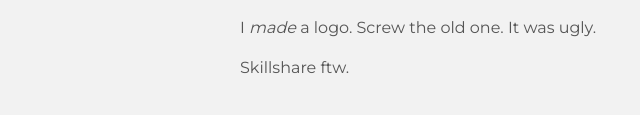
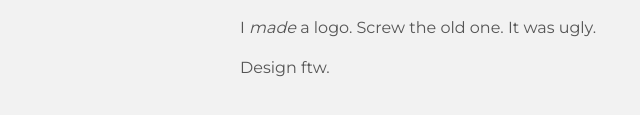
Before and after one commit to Fredthearboro/fredthearboro.github.io, a plain HTML site: page index.html in a window 1280 px wide. Shown: the part 685-800 px from the top of the page, 0-640 px from the left. Drawn offline with Linux system fonts and the light colour scheme; files whose address does not match are found by name.

Commit message:
Update index.html

```diff
--- a/index.html
+++ b/index.html
@@ -40,7 +40,7 @@
             <h3 class="post-title">Becoming a Designer</h3>
             <div class="post-content">
               <p>I <em>made</em> a logo. Screw the old one. It was ugly.</p>
-              <p>Skillshare ftw.</p>
+              <p>Design ftw.</p>
             </div>
           </div>
         </div>
```
